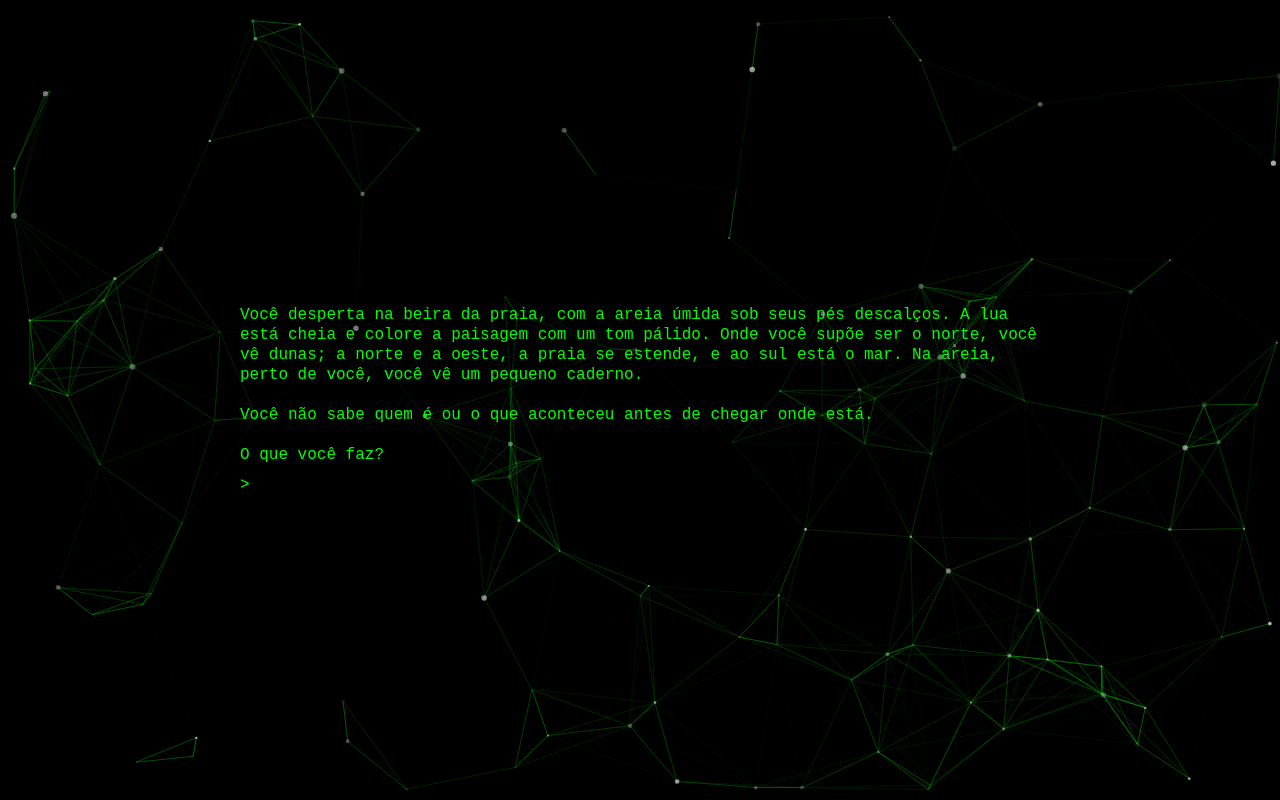
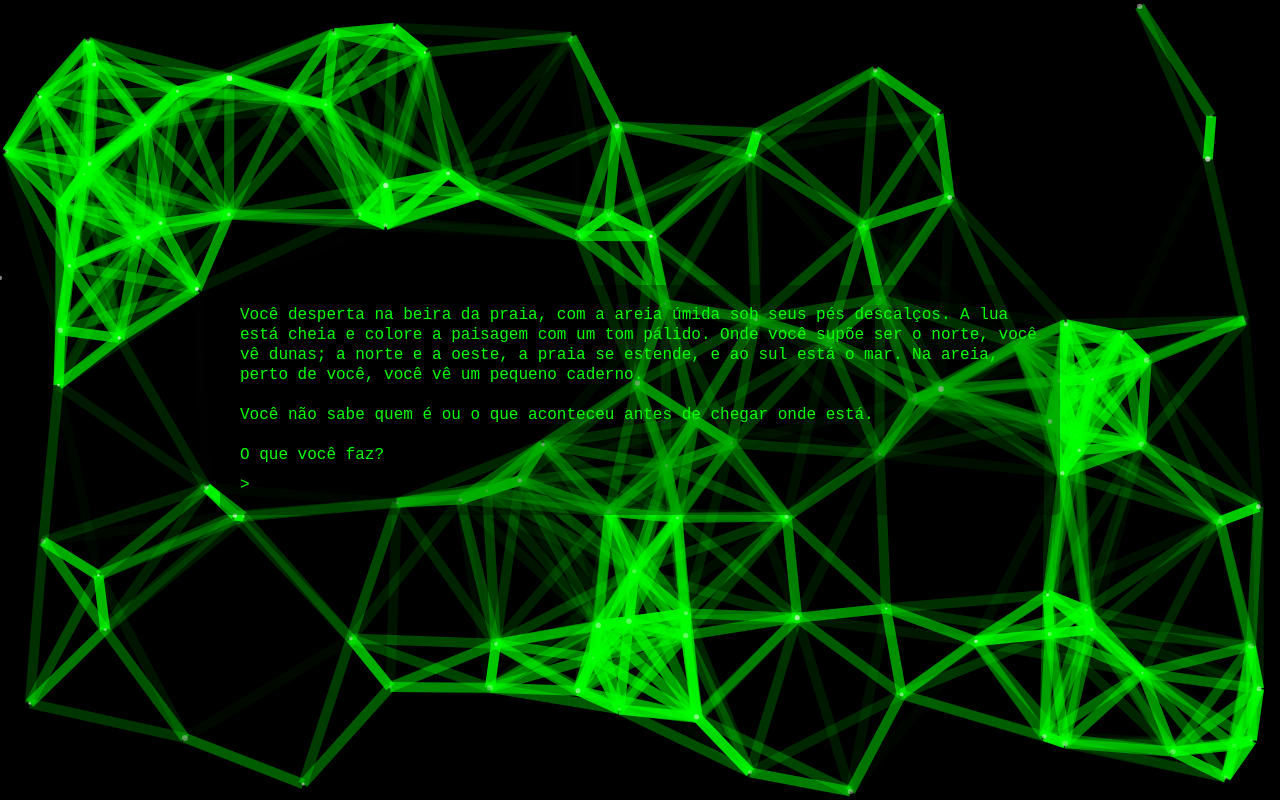
Before and after one commit to PauloSchreiner/textGame, a plain HTML site: page index.html in a window 1280 px wide. Drawn offline with nearby package versions, Linux system fonts and the light colour scheme.

Commit message:
Particles working, but still no gradient animation

```diff
--- a/index.html
+++ b/index.html
@@ -7,8 +7,8 @@
     <link rel="stylesheet" href="styles/main.css">
 </head>
 <body>
-    <!-- Particles.js Container -->
-    <div id="particles-js"></div>
+    <!-- tsParticles Container -->
+    <div id="tsparticles"></div>
 
     <div class="terminal">
         <div id="output"></div>
@@ -18,17 +18,10 @@
         </div>
     </div>
 
-    <!-- Load Particles.js -->
-    <script src="https://cdn.jsdelivr.net/particles.js/2.0.0/particles.min.js"></script>
+    <!-- Load tsParticles -->
+    <script src="https://cdn.jsdelivr.net/npm/tsparticles-slim@2.0.6/tsparticles.slim.bundle.min.js"></script>
 
-    <!-- Load the custom particles configuration -->
-    <script>
-        particlesJS.load('particles-js', 'scripts/config/particles-config.json', function() {
-            console.log('Particles.js loaded successfully.');
-        });
-    </script>
-
-    <!-- Your main game script -->
+    <!-- main game script -->
     <script type="module" src="scripts/main.js"></script>
 </body>
 </html>
--- a/scripts/classes/Game.js
+++ b/scripts/classes/Game.js
@@ -23,7 +23,7 @@ CREATE FUNCTION TO REMOVE CACHE?
 
 
 // Loads JSON file containing Locations (and their Items and Fixtures).
-export async function loadWorld() {
+async function loadWorld() {
     console.log('loadWorld running');
     const response = await fetch('scripts/data/World.json');
     const data = await response.json();
--- a/scripts/config/particles-config.json
+++ /dev/null
@@ -1,64 +0,0 @@
-{
-    "particles": {
-      "number": {
-        "value": 100,
-        "density": {
-          "enable": true,
-          "value_area": 800
-        }
-      },
-      "color": {
-        "value": "#ffffff"
-      },
-      "shape": {
-        "type": "circle"
-      },
-      "opacity": {
-        "value": 0.7,
-        "random": true
-      },
-      "size": {
-        "value": 3,
-        "random": true
-      },
-      "line_linked": {
-        "enable": true,
-        "distance": 150,
-        "color": "#00ff00",
-        "opacity": 0.5,
-        "width": 1
-      },
-      "move": {
-        "enable": true,
-        "speed": 1.5,
-        "direction": "none",
-        "random": false,
-        "straight": false,
-        "out_mode": "out",
-        "bounce": false
-      }
-    },
-    "interactivity": {
-      "detect_on": "canvas",
-      "events": {
-        "onhover": {
-          "enable": true,
-          "mode": "repulse"
-        },
-        "onclick": {
-          "enable": true,
-          "mode": "push"
-        }
-      },
-      "modes": {
-        "repulse": {
-          "distance": 100,
-          "duration": 0.4
-        },
-        "push": {
-          "particles_nb": 4
-        }
-      }
-    },
-    "retina_detect": true
-  }
--- a/scripts/main.js
+++ b/scripts/main.js
@@ -1,26 +1,16 @@
+import { processInput } from './utils/parser.js';
+import { initWorld } from './classes/Game.js';
+import { Player } from './classes/Player.js';
+import { particleConfig, animateColorChange } from './utils/graphics.js';
 
+window.onload = async function () {
+    const locations = await initWorld(); // Await the Promise to get the actual locations array
+    const player = new Player('Jorge', locations[0]);
+    console.log(player.status());
 
-/* PROJECT TASKS
-
-1. Define classes
-2. Build map and update JSON
-3. Create Parser
-
-   IN MAIN.JS:
-
-1. Initialize classes
-2. Run game functions
-3. Update terminal
-
-*/
-
-
-
-import { processInput } from './utils/parser.js';
-import { loadWorld, initWorld } from './classes/Game.js';
-import { Player } from './classes/Player.js';
-
-
+    // Initialize tsParticles
+    await tsParticles.load('tsparticles', particleConfig);
+};
 
 // Update terminal via Event Listener
 document.getElementById('input').addEventListener('keydown', function(event) {
@@ -32,16 +22,9 @@ document.getElementById('input').addEventListener('keydown', function(event) {
             output.textContent += `${processInput(input)}\n`;
             event.target.value = '';
             output.scrollTop = output.scrollHeight;
+            animateColorChange('#00ff00', '#ff0000', 1000);
+
+
         }
     }
 });
-
-
-window.onload = async function() {
-    const locations = await initWorld();  // Await the Promise to get the actual locations array
-    const player = new Player('Jorge', locations[0]);
-    console.log(player.status());
-};
-
-
-//o problema parece ser:
--- a/scripts/utils/graphics.js
+++ b/scripts/utils/graphics.js
@@ -1,55 +1,95 @@
-/*
-interpolateColor takes two colors in hexadecimal format (color1 and color2), and a factor between 0 and 1.
-It returns a color that is the intermediate color between the two input colors, based on the factor.
-*/
-
-function interpolateColor(color1, color2, factor) {
-    // Convert hex colors to integers by stripping the '#' and parsing the rest as base 16 (hex)
-    let c1 = parseInt(color1.slice(1), 16),
-        c2 = parseInt(color2.slice(1), 16);
-
-    // Extract the red, green, and blue components from both colors
-    let r1 = (c1 >> 16) & 255, g1 = (c1 >> 8) & 255, b1 = c1 & 255; // color1 (r, g, b)
-    let r2 = (c2 >> 16) & 255, g2 = (c2 >> 8) & 255, b2 = c2 & 255; // color2 (r, g, b)
-
-    // Calculate the interpolated color by blending the RGB components
-    let r = Math.round(r1 + (r2 - r1) * factor), // Interpolated red value
-        g = Math.round(g1 + (g2 - g1) * factor), // Interpolated green value
-        b = Math.round(b1 + (b2 - b1) * factor); // Interpolated blue value
-
-    // Return the resulting color as an RGB string
-    return `rgb(${r},${g},${b})`;
-  }
+export const particleConfig = {
+    particles: {
+        number: {
+            value: 100,
+            density: {
+                enable: true,
+                value_area: 800
+            }
+        },
+        color: {
+            value: "#ffffff"
+        },
+        shape: {
+            type: "circle"
+        },
+        opacity: {
+            value: 0.7,
+            random: true
+        },
+        size: {
+            value: 3,
+            random: true
+        },
+        links: {
+            enable: true,
+            distance: 200,
+            color: "#00ff00",
+            opacity: 1,
+            width: 10
+        },
+        move: {
+            enable: true,
+            speed: 1,
+            direction: "none",
+            random: false,
+            straight: false,
+            out_mode: "out",
+            bounce: false
+        }
+    },
+    retina_detect: true
+};
 
 
-/*
-The function calculates the number of steps based on the duration to determine how many updates should happen over time.
- */
-export function animateColorChange(fromColor, toColor, duration) {
-    // Convert the start and end colors from hex to RGB values (helper function)
-    let startColor = fromColor;
-    let endColor = toColor;
+function interpolateColor(startColor, endColor, factor) {
+    // Parse hex color to RGB
+    function hexToRgb(hex) {
+        let r = parseInt(hex.slice(1, 3), 16);
+        let g = parseInt(hex.slice(3, 5), 16);
+        let b = parseInt(hex.slice(5, 7), 16);
+        return { r, g, b };
+    }
 
-    // Calculate the total steps based on the duration (e.g., how smooth/long the transition should be)
-    const steps = 60 * duration / 1000; // 60 frames per second * duration in seconds
-    let step = 0; // Initialize step counter
+    // Convert RGB to hex color
+    function rgbToHex(r, g, b) {
+        return `#${((1 << 24) | (r << 16) | (g << 8) | b).toString(16).slice(1)}`;
+    }
 
-    // Set up the interval to update the color over time
-    const interval = setInterval(() => {
-      // Calculate the interpolation factor based on the current step and total steps
-      let factor = step / steps;
+    // Convert the start and end colors from hex to RGB
+    const startRgb = hexToRgb(startColor);
+    const endRgb = hexToRgb(endColor);
 
-      // Use interpolateColor to calculate the intermediate color
-      let currentColor = interpolateColor(startColor, endColor, factor);
+    // Calculate the new color based on the factor (between 0 and 1)
+    const r = Math.round(startRgb.r + (endRgb.r - startRgb.r) * factor);
+    const g = Math.round(startRgb.g + (endRgb.g - startRgb.g) * factor);
+    const b = Math.round(startRgb.b + (endRgb.b - startRgb.b) * factor);
 
-      // Apply the current color to the background (or any other property you want to change)
-      document.body.style.backgroundColor = currentColor;
+    // Return the new color in hex format
+    return rgbToHex(r, g, b);
+}
 
-      step++; // Increment the step counter
+export function animateColorChange(startColor, endColor, duration) {
+    let startTime = Date.now();
 
-      // If we've reached the end of the animation, clear the interval
-      if (step > steps) {
-        clearInterval(interval); // Stop the interval when the animation is done
-      }
-    }, 1000 / 60); // Update at 60 frames per second (60 fps)
-  }
+    function step() {
+        let elapsed = Date.now() - startTime;
+        let factor = Math.min(elapsed / duration, 1); // Ensure it stops at 1
+
+        let newColor = interpolateColor(startColor, endColor, factor);
+
+        // Change body text and input color
+        document.documentElement.style.setProperty('--text-color', newColor);
+
+        // Update particleConfig color and link color
+        particleConfig.particles.links.color = newColor; // Line link color
+        console.log(newColor);
+        console.log(particleConfig.particles.links.color);
+        console.log('---');
+
+        // Continue the animation until the duration is reached
+        if (factor < 1) requestAnimationFrame(step);
+    }
+
+    requestAnimationFrame(step);
+}
--- a/styles/main.css
+++ b/styles/main.css
@@ -18,20 +18,11 @@ body {
     position: relative;
 }
 
-/* Particles.js Background */
-#particles-js {
-    position: fixed;
-    width: 100%;
-    height: 100%;
-    top: 0;
-    left: 0;
-    z-index: -1;
-}
 
 .terminal {
     width: 80%;
     max-width: 800px;
-    background-color: rgba(0, 0, 0, 0.3); /* Slight transparency to show particles underneath */
+    background-color: rgba(0, 0, 0, 0.3); /* transparency to show particles underneath */
     padding: 20px;
     border-radius: 5px;
     position: relative;
@@ -56,7 +47,8 @@ body {
 #input {
     background-color: transparent;
     border: none;
-    color: #00ff00;
+    color: var(--text-color);
+    transition: color 2s linear; /* Smooth color transition */
     font-family: 'Courier New', Courier, monospace;
     font-size: 16px;
     outline: none;
```
Also changed, not shown: 1 other file.
